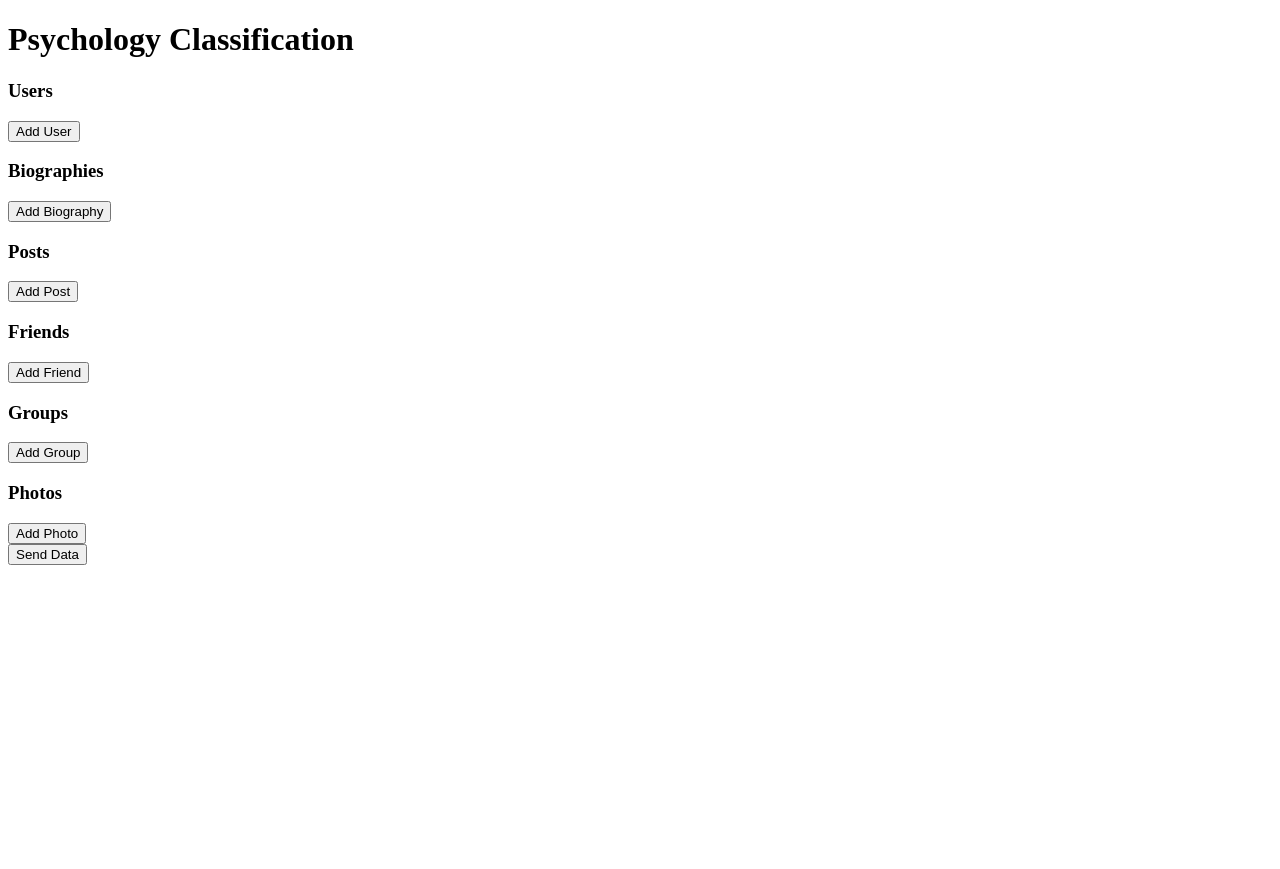
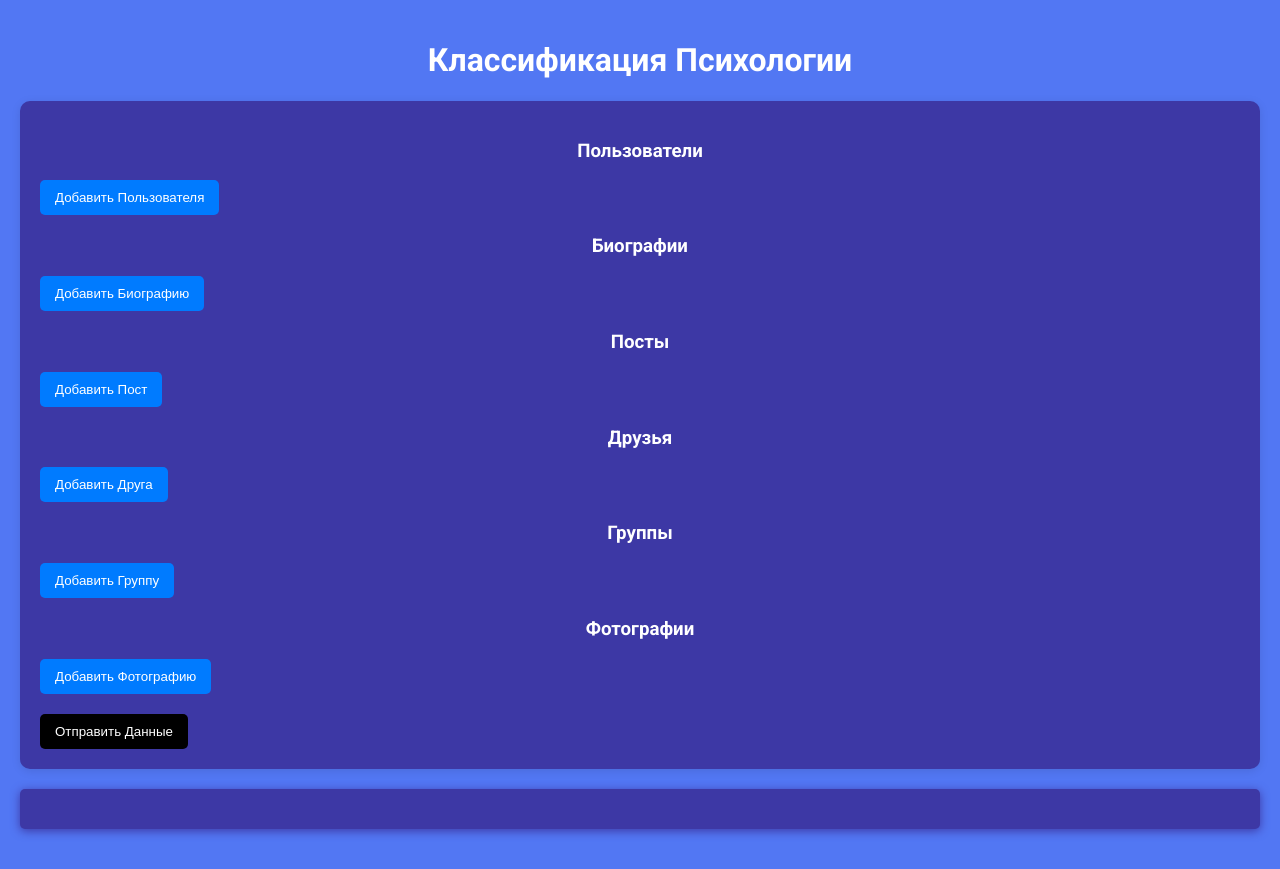
Before and after one commit to RemArtur/FTAI_challenge, a Flask app: page / in a window 1280 px wide. Before the commit the page ends 565 px from the top, so only its background shows below. Run offline with Flask 3, Linux system fonts and the light colour scheme.

Commit message:
Update index.html

```diff
--- a/templates/index.html
+++ b/templates/index.html
@@ -4,13 +4,110 @@
     <meta charset="UTF-8">
     <meta name="viewport" content="width=device-width, initial-scale=1.0">
     <title>Psychology Classification</title>
+    <link href="https://fonts.googleapis.com/css2?family=Roboto:wght@400;700&display=swap" rel="stylesheet">
+    <style>
+        body {
+            font-family: 'Roboto', sans-serif;
+            background-color: #5277F3;
+            margin: 0;
+            padding: 20px;
+        }
+        h1, h3 {
+            text-align: center;
+            color: #FFFFFF;
+        }
+        form {
+            background-color: #3D38A5;
+            padding: 20px;
+            border-radius: 10px;
+            box-shadow: 0 2px 10px rgba(0, 0, 0, 0.1);
+        }
+        div {
+            margin-bottom: 20px;
+        }
+        input[type="number"],
+        input[type="text"] {
+            width: 100%;
+            padding: 10px 0 10px 10px;
+            margin: 5px 0;
+            border-radius: 5px;
+            border: 1px solid #ccc;
+        }
+        button {
+            background-color: #007bff;
+            color: #fff;
+            padding: 10px 15px;
+            border: none;
+            border-radius: 5px;
+            cursor: pointer;
+            transition: background-color 0.3s ease;
+        }
+        button:hover {
+            background-color: #218838;
+        }
+        button[type="submit"] {
+            background-color: #000;
+        }
+        button[type="submit"]:hover {
+            background-color: #0056b3;
+        }
+        button[type="button"]:hover {
+            background-color: #dc3545;
+        }
+        #response {
+            padding: 20px;
+            background-color: #3D38A5;
+            border-radius: 5px;
+            box-shadow: 0 2px 10px #3D38A5;
+        }
+        @media (max-width: 768px) {
+            input[type="number"], input[type="text"] {
+                width: 100%;
+            }
+        }
+    </style>
     <script>
-        let postCount = 0; // To keep track of the number of pet fields
-        let friendCount = 0; // To keep track of the number of friend fields
-        let photoCount = 0; // To keep track of the number of photo fields
-        let groupCount = 0; // To keep track of the number of group fields
-        let userCount = 0; // To keep track of the number of user fields
-        let biographyCount = 0; // To keep track of the number of biography fields
+        let postCount = 0;
+        let friendCount = 0;
+        let photoCount = 0;
+        let groupCount = 0;
+        let userCount = 0;
+        let biographyCount = 0;
+
+        function addAnimation(element) {
+            element.style.opacity = 0;
+            element.style.transform = "translateY(-20px)";
+            setTimeout(() => {
+                element.style.transition = "all 0.5s ease";
+                element.style.opacity = 1;
+                element.style.transform = "translateY(0)";
+            }, 10);
+        }
+        function loadFromLocalStorage() {
+            const data = JSON.parse(localStorage.getItem('formData') || '{}');
+            if (data.users) data.users.forEach(addUserField);
+            if (data.biographies) data.biographies.forEach(addBiographyField);
+            if (data.posts) data.posts.forEach(addPostField);
+            if (data.friends) data.friends.forEach(addFriendField);
+            if (data.groups) data.groups.forEach(addGroupField);
+            if (data.photos) data.photos.forEach(addPhotoField);
+        }
+        function addInputEventListener(field) {
+            field.querySelectorAll('input').forEach(input => {
+                input.addEventListener('input', saveToLocalStorage);
+            });
+        }
+        function saveToLocalStorage() {
+            const data = {
+                users: getUsers(),
+                biographies: getBiographies(),
+                posts: getPosts(),
+                friends: getFriends(),
+                groups: getGroups(),
+                photos: getPhotos()
+            };
+            localStorage.setItem('formData', JSON.stringify(data));
+        }
 
         function addPostField() {
             postCount++;
@@ -21,9 +118,10 @@
                 <input type="text" id="postText${postCount}" placeholder="Post Text" required>
                 <input type="number" id="postIsOwner${postCount}" placeholder="Post IsOwner" required>
                 <input type="number" id="postDate${postCount}" placeholder="Post Date" required>
-                <button type="button" onclick="removeField(this)">Remove Post</button>
+                <button type="button" onclick="removeField(this)">Убрать пост</button>
             `;
             document.getElementById('posts').appendChild(postField);
+            addAnimation(postField);
         }
 
         function addGroupField() {
@@ -34,9 +132,10 @@
                 <input type="number" id="groupUserId${groupCount}" placeholder="Group UserId" required>
                 <input type="text" id="groupName${groupCount}" placeholder="Group Name" required>
                 <input type="text" id="groupDescription${groupCount}" placeholder="Group Description" required>
-                <button type="button" onclick="removeField(this)">Remove Group</button>
+                <button type="button" onclick="removeField(this)">Убрать группу</button>
             `;
             document.getElementById('groups').appendChild(groupField);
+            addAnimation(groupField);
         }
 
         function addFriendField() {
@@ -50,9 +149,10 @@
                 <input type="text" id="friendCity${friendCount}" placeholder="Friend City" required>
                 <input type="text" id="friendEducation${friendCount}" placeholder="Friend Education" required>
                 <input type="text" id="friendWork${friendCount}" placeholder="Friend Work" required>
-                <button type="button" onclick="removeField(this)">Remove Friend</button>
+                <button type="button" onclick="removeField(this)">Убрать друга</button>
             `;
             document.getElementById('friends').appendChild(friendField);
+            addAnimation(friendField);
         }
 
         function addPhotoField() {
@@ -64,9 +164,10 @@
                 <input type="text" id="photoImgToTxt${photoCount}" placeholder="Photo ImgToTxt" required>
                 <input type="text" id="photoUrl${photoCount}" placeholder="Photo Url" required>
                 <input type="number" id="photoLikeCount${photoCount}" placeholder="Photo LikeCount" required>
-                <button type="button" onclick="removeField(this)">Remove Photo</button>
+                <button type="button" onclick="removeField(this)">Убрать фото</button>
             `;
             document.getElementById('photos').appendChild(photoField);
+            addAnimation(photoField);
         }
 
         function addUserField() {
@@ -78,10 +179,11 @@
                 <input type="text" id="userFirstName${userCount}" placeholder="User FirstName" required>
                 <input type="text" id="userLastName${userCount}" placeholder="User LastName" required>
                 <input type="text" id="userBirthDate${userCount}" placeholder="User BirthDate" required>
-                <input type="number" id="userAge${userCount}" placeholder="User Age" required step="0.01" min="0"> <!-- Float input -->
-                <button type="button" onclick="removeField(this)">Remove User</button>
+                <input type="number" id="userAge${userCount}" placeholder="User Age" required step="0.01" min="0">
+                <button type="button" onclick="removeField(this)">Убрать пользователя</button>
             `;
             document.getElementById('users').appendChild(userField);
+            addAnimation(userField);
         }
 
         function addBiographyField() {
@@ -99,13 +201,18 @@
                 <input type="text" id="biographyGames${biographyCount}" placeholder="Biography Games" required>
                 <input type="text" id="biographyQuotes${biographyCount}" placeholder="Biography Quotes" required>
                 <input type="text" id="biographyAbout${biographyCount}" placeholder="Biography About" required>
-                <button type="button" onclick="removeField(this)">Remove Biography</button>
+                <button type="button" onclick="removeField(this)">Убрать биографию</button>
             `;
             document.getElementById('biographies').appendChild(biographyField);
+            addAnimation(biographyField);
         }
 
         function removeField(button) {
-            button.parentElement.remove();
+            const field = button.parentElement;
+            field.style.transition = "all 0.3s ease";
+            field.style.opacity = 0;
+            field.style.transform = "translateY(-20px)";
+            setTimeout(() => field.remove(), 300);
         }
 
         async function sendData() {
@@ -203,8 +310,8 @@
             const result = await response.json();
             console.log(result);
             displayResponse(result);
+        }
 
-        }
         function displayResponse(response) {
             const responseContainer = document.getElementById('response');
             responseContainer.innerHTML = `
@@ -212,43 +319,44 @@
                 <pre>${JSON.stringify(response, null, 2)}</pre>
             `;
         }
+        window.onload = loadFromLocalStorage;
     </script>
 </head>
 <body>
-    <h1>Psychology Classification</h1>
-    <form onsubmit="event.preventDefault(); sendData();">
+    <h1>Классификация Психологии</h1>
+    <form onsubmit="event.preventDefault(); sendData(); saveToLocalStorage();">
 
         <div id="users">
-            <h3>Users</h3>
-            <button type="button" onclick="addUserField()">Add User</button>
+            <h3>Пользователи</h3>
+            <button type="button" onclick="addUserField()">Добавить Пользователя</button>
         </div>
 
         <div id="biographies">
-            <h3>Biographies</h3>
-            <button type="button" onclick="addBiographyField()">Add Biography</button>
+            <h3>Биографии</h3>
+            <button type="button" onclick="addBiographyField()">Добавить Биографию</button>
         </div>
 
         <div id="posts">
-            <h3>Posts</h3>
-            <button type="button" onclick="addPostField()">Add Post</button>
+            <h3>Посты</h3>
+            <button type="button" onclick="addPostField()">Добавить Пост</button>
         </div>
 
         <div id="friends">
-            <h3>Friends</h3>
-            <button type="button" onclick="addFriendField()">Add Friend</button>
+            <h3>Друзья</h3>
+            <button type="button" onclick="addFriendField()">Добавить Друга</button>
         </div>
 
         <div id="groups">
-            <h3>Groups</h3>
-            <button type="button" onclick="addGroupField()">Add Group</button>
+            <h3>Группы</h3>
+            <button type="button" onclick="addGroupField()">Добавить Группу</button>
         </div>
 
         <div id="photos">
-            <h3>Photos</h3>
-            <button type="button" onclick="addPhotoField()">Add Photo</button>
+            <h3>Фотографии</h3>
+            <button type="button" onclick="addPhotoField()">Добавить Фотографию</button>
         </div>
 
-        <button type="submit">Send Data</button>
+        <button type="submit">Отправить Данные</button>
     </form>
     <div id="response" style="margin-top: 20px;"></div>
 </body>
```
